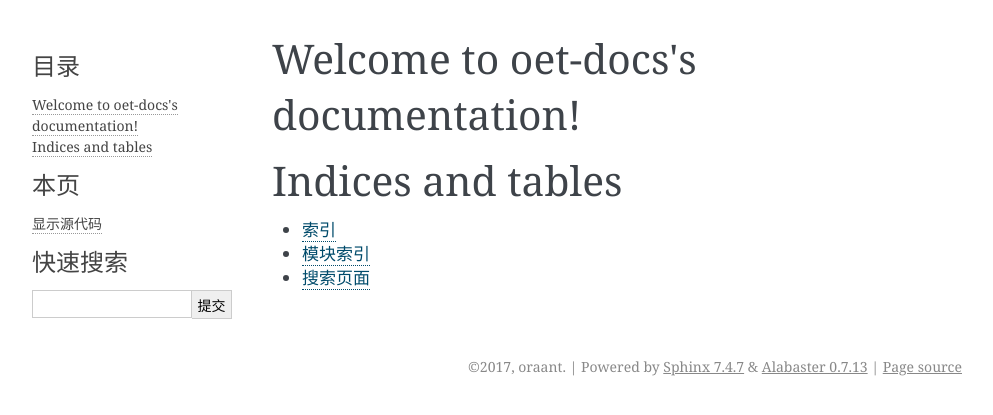
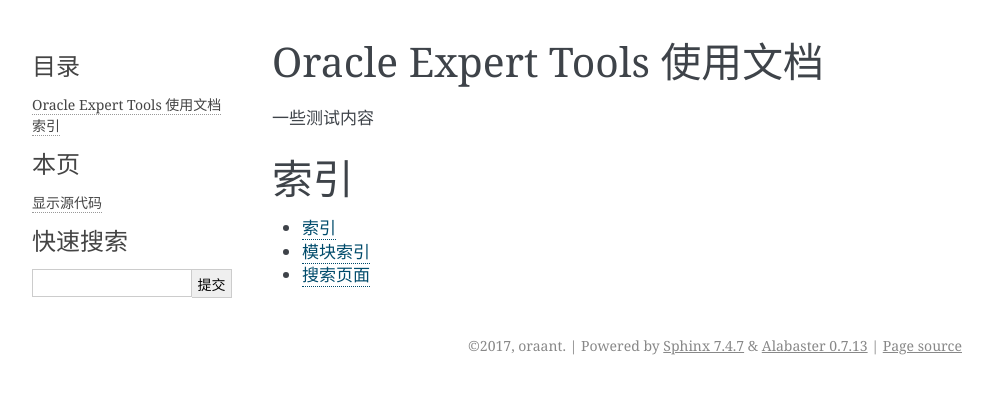
Before and after one commit to oraant/oet-docs, a Sphinx documentation site: the page built from docs/index.rst, in a window 1280 px wide. Shown: the top 415 px of the page, without its empty margins (148-1141 px from the left). Built offline with Sphinx 7.4.7, drawn with Linux system fonts in a browser that asks for light colours.

Commit message:
test index.

```diff
--- a/docs/index.rst
+++ b/docs/index.rst
@@ -3,8 +3,11 @@
    You can adapt this file completely to your liking, but it should at least
    contain the root `toctree` directive.
 
-Welcome to oet-docs's documentation!
+Oracle Expert Tools 使用文档
 ====================================
+
+一些测试内容
+
 
 .. toctree::
    :maxdepth: 2
@@ -12,7 +15,7 @@ Welcome to oet-docs's documentation!
 
 
 
-Indices and tables
+索引
 ==================
 
 * :ref:`genindex`
```
